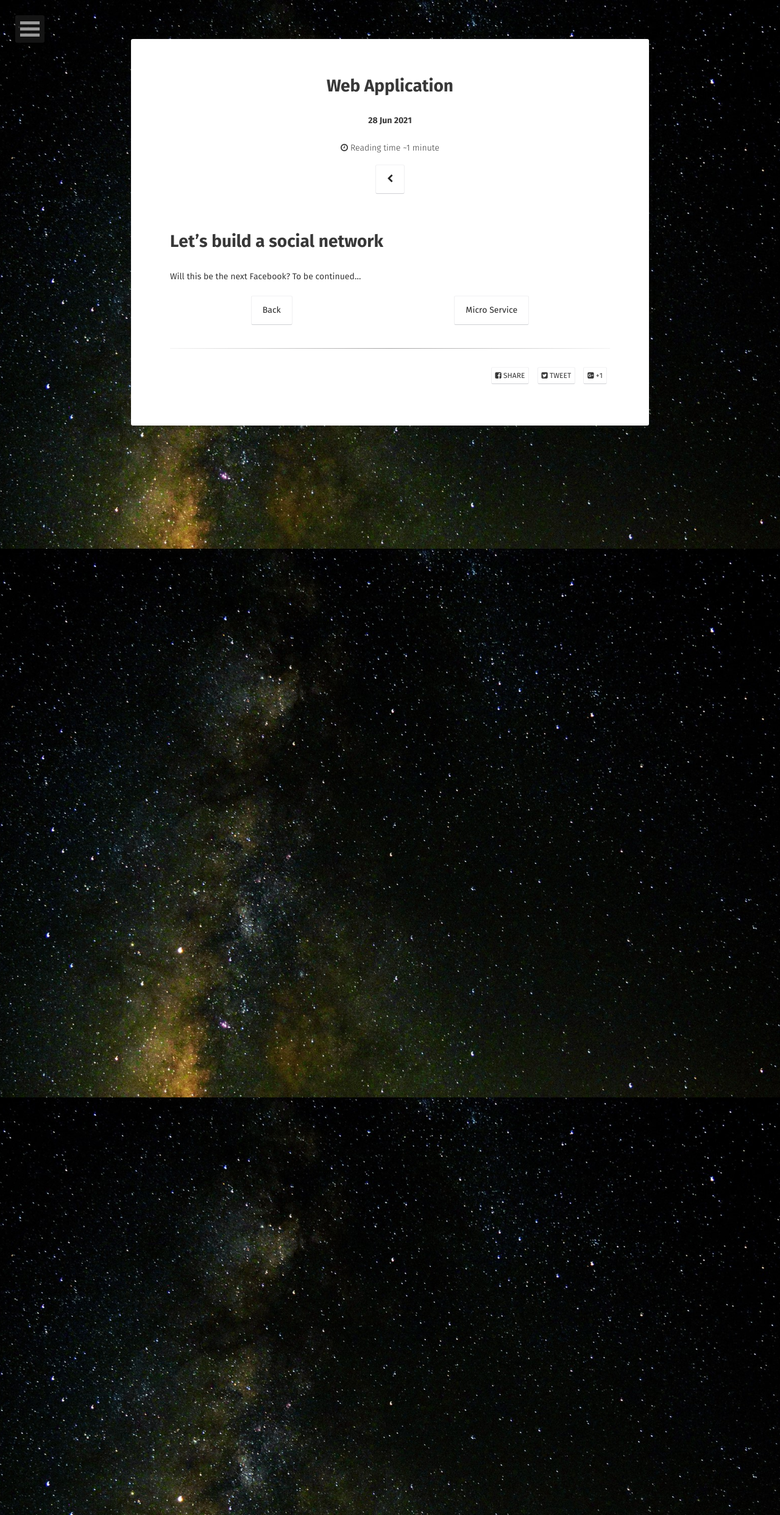
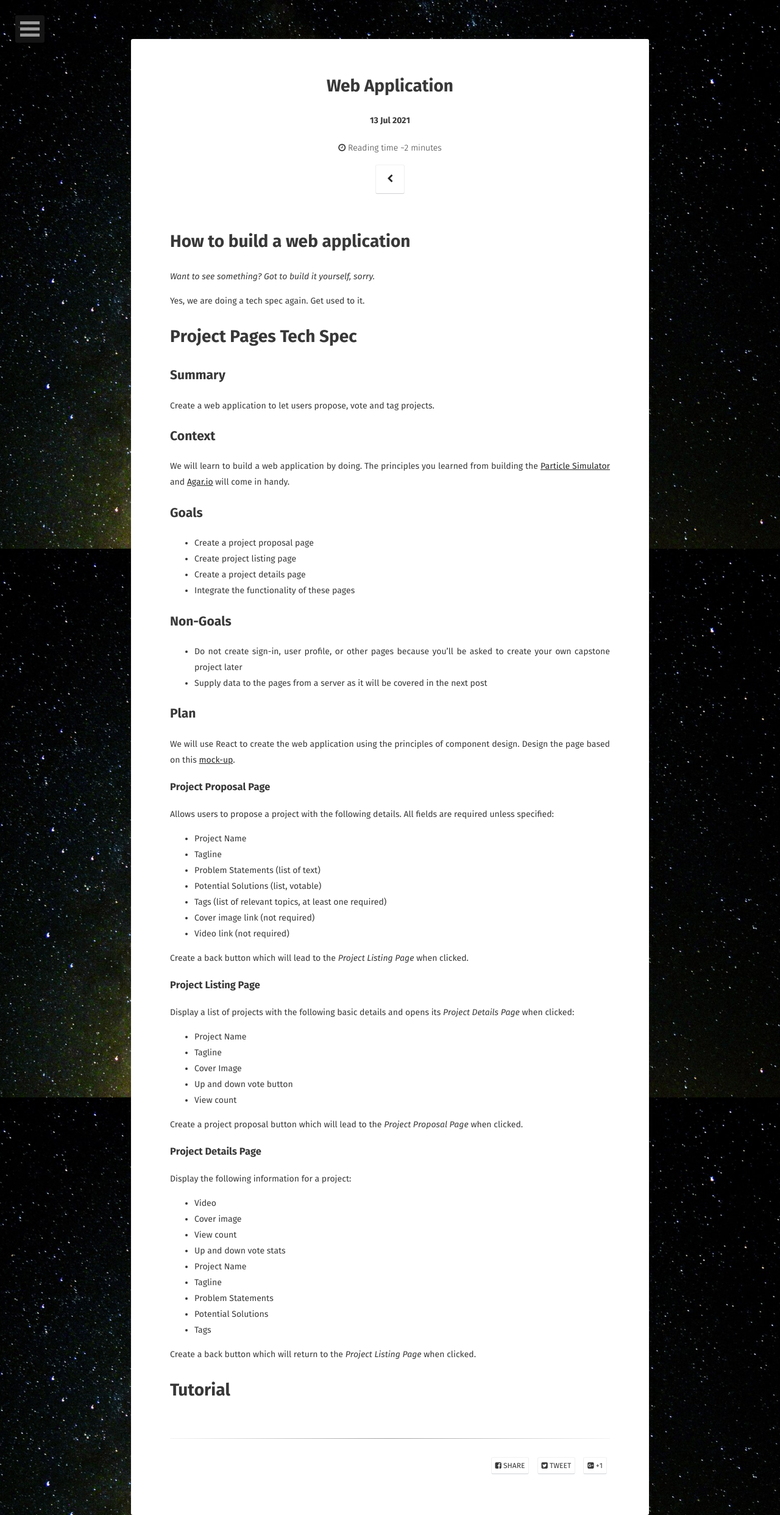
Before and after one commit to missAliceX/AngelX, a Jekyll site: the page built from _posts/2021-07-13-web-application.md, in a window 1280 px wide. Shown: the whole page at 61% size. Built offline with Jekyll 4.4.1, drawn with Linux system fonts in a browser that asks for light colours; some web fonts are replaced.

Commit message:
start application blog

```diff
--- a/_config.yml
+++ b/_config.yml
@@ -8,8 +8,8 @@ logo: "assets/img/angel.gif"
 background: "assets/img/stars.jpeg"
 tiled_bg: false # Set this true if you want to tile your background image, otherwise it will be covered
 locale: en_US
-# url: http://127.0.0.1:4000
-url: https://missAliceX.github.io/AngelX
+url: http://127.0.0.1:4000
+# url: https://missAliceX.github.io/AngelX
 
 # Jekyll
 permalink: /:title/
--- a/_data/navigation.yml
+++ b/_data/navigation.yml
@@ -9,6 +9,8 @@
 
 - title: 2. Core Skills
   items:
+    - title: 0. The Idea
+      url: /the-idea/
     - title: 1. Web Application
       url: /web-application/
     - title: 2. Micro Service
--- a/_posts/2021-06-28-web-application.md
+++ /dev/null
@@ -1,17 +0,0 @@
----
-layout: post
-title: "Web Application"
-date: 2021-06-28
-excerpt: "Let's build a social network."
-tag:
-comments: false
----
-
-# Let's build a social network
-
-Will this be the next Facebook? To be continued...
-
-<div markdown="0" class="bot-nav">
-  <a href="javascript:history.back()" class="btn">Back</a>
-  <a href="{{ site.url }}/micro-service" class="btn">Micro Service</a>
-</div>
--- /dev/null
+++ b/_posts/2021-07-13-web-application.md
@@ -0,0 +1,84 @@
+---
+layout: post
+title: "Web Application"
+date: 2021-07-13
+excerpt: "Want to see something?"
+tag:
+comments: false
+---
+
+# How to build a web application
+
+_Want to see something? Got to build it yourself, sorry._
+
+Yes, we are doing a tech spec again. Get used to it.
+
+# Project Pages Tech Spec
+
+## Summary
+
+Create a web application to let users propose, vote and tag projects.
+
+## Context
+
+We will learn to build a web application by doing. The principles you learned from building the [Particle Simulator](/particle-simulator) and [Agar.io](/agar-io) will come in handy.
+
+## Goals
+
+- Create a project proposal page
+- Create project listing page
+- Create a project details page
+- Integrate the functionality of these pages
+
+## Non-Goals
+
+- Do not create sign-in, user profile, or other pages because you'll be asked to create your own capstone project later
+- Supply data to the pages from a server as it will be covered in the next post
+
+## Plan
+
+We will use React to create the web application using the principles of component design. Design the page based on this [mock-up](https://www.figma.com/file/elCdGNnjq9l8ESs43WmNSM/lifepath.ai?node-id=0%3A1).
+
+### Project Proposal Page
+
+Allows users to propose a project with the following details. All fields are required unless specified:
+
+- Project Name
+- Tagline
+- Problem Statements (list of text)
+- Potential Solutions (list, votable)
+- Tags (list of relevant topics, at least one required)
+- Cover image link (not required)
+- Video link (not required)
+
+Create a back button which will lead to the _Project Listing Page_ when clicked.
+
+### Project Listing Page
+
+Display a list of projects with the following basic details and opens its _Project Details Page_ when clicked:
+
+- Project Name
+- Tagline
+- Cover Image
+- Up and down vote button
+- View count
+
+Create a project proposal button which will lead to the _Project Proposal Page_ when clicked.
+
+### Project Details Page
+
+Display the following information for a project:
+
+- Video
+- Cover image
+- View count
+- Up and down vote stats
+- Project Name
+- Tagline
+- Problem Statements
+- Potential Solutions
+- Tags
+
+Create a back button which will return to the _Project Listing Page_ when clicked.
+
+# Tutorial
```
Also changed, not shown: _posts/2021-06-20-agar-io.md (+7 -7 lines), _posts/2021-07-13-the-idea.md (added, +75 -0 lines), assets/img/projects/the-idea/1.jpeg (added).
